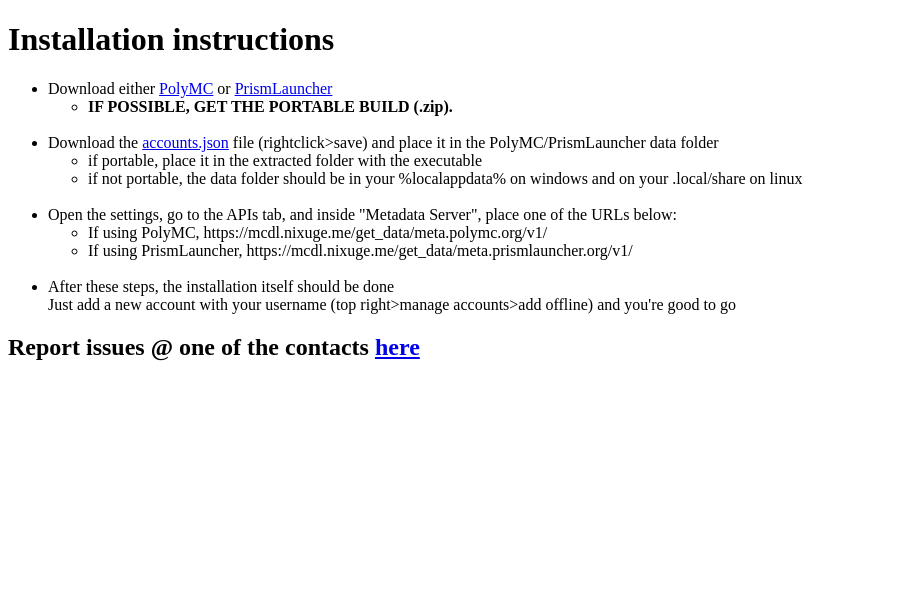
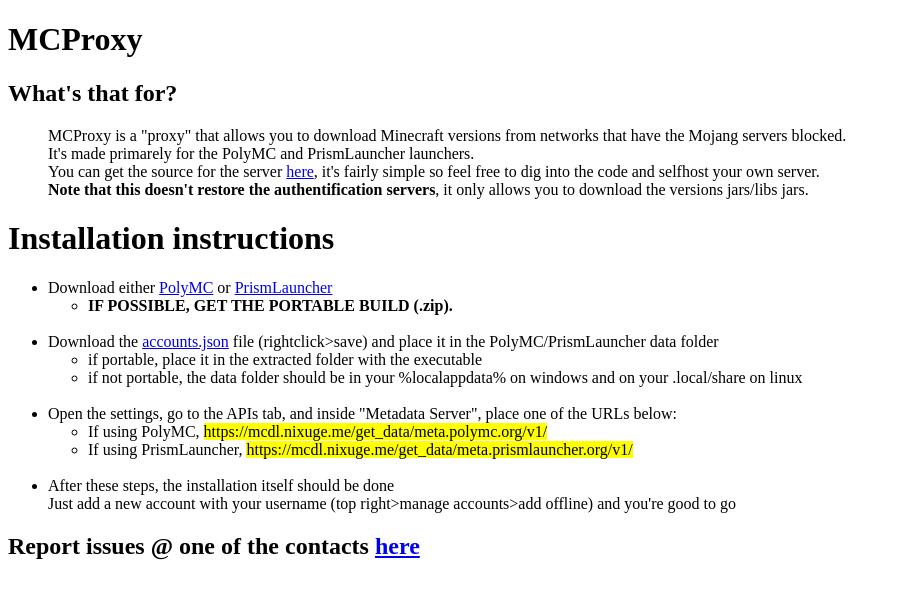
Before and after one commit to Nixuge/mcproxy, a Flask app: page / in a window 1280 px wide. Shown: the top 599 px of the page, without its empty margins (0-897 px from the left). Run offline with Flask 2, Linux system fonts and the light colour scheme.

Commit message:
Quick index update

```diff
--- a/templates/index.html
+++ b/templates/index.html
@@ -7,6 +7,24 @@
 </head>
 
 <body>
+    <h1>MCProxy</h1>
+
+    <h2>What's that for?</h2>
+    <ul>
+        MCProxy is a "proxy" that allows you to download Minecraft versions from networks that have the Mojang servers
+        blocked.<br>
+
+        It's made primarely for the PolyMC and PrismLauncher launchers.<br>
+
+        You can get the source for the server
+        <a href="https://github.com/Nixuge/mcproxy">here</a>,
+        it's fairly simple so feel free to dig into the code
+        and selfhost your own server.<br>
+
+        <b>Note that this doesn't restore the authentification servers</b>,
+        it only allows you to download the versions jars/libs jars.
+    </ul>
+
     <h1>Installation instructions</h1>
     <ul id="installation_steps">
         <li>
@@ -25,15 +43,16 @@
             and place it in the PolyMC/PrismLauncher data folder
             <ul>
                 <li>if portable, place it in the extracted folder with the executable</li>
-                <li>if not portable, the data folder should be in your %localappdata% on windows and on your .local/share on linux</li>
+                <li>if not portable, the data folder should be in your %localappdata% on windows and on your
+                    .local/share on linux</li>
             </ul>
         </li>
         <br>
         <li>
             Open the settings, go to the APIs tab, and inside "Metadata Server", place one of the URLs below:
             <ul>
-                <li>If using PolyMC, https://mcdl.nixuge.me/get_data/meta.polymc.org/v1/</li>
-                <li>If using PrismLauncher, https://mcdl.nixuge.me/get_data/meta.prismlauncher.org/v1/</li>
+                <li>If using PolyMC, <mark>https://mcdl.nixuge.me/get_data/meta.polymc.org/v1/</mark></li>
+                <li>If using PrismLauncher, <mark>https://mcdl.nixuge.me/get_data/meta.prismlauncher.org/v1/</mark></li>
             </ul>
         </li>
         <br>
@@ -46,4 +65,5 @@
     </ul>
     <h2>Report issues @ one of the contacts <a href="https://nixuge.me">here</a></h2>
 </body>
+
 </html>
```
